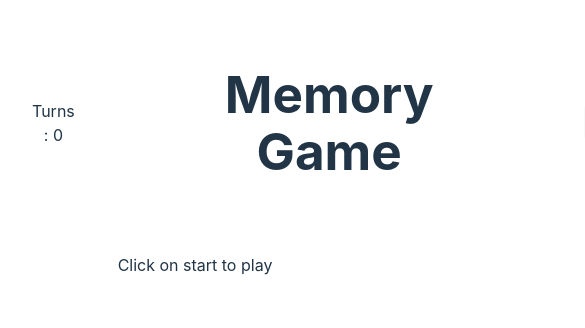
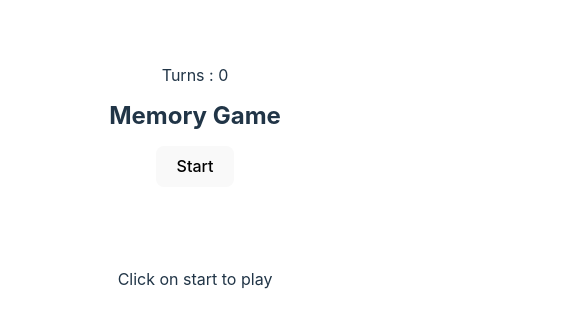
Before and after one commit to OrlaneB/memoryGameDevChallenge, a React (Vite) app: page / in a window 390 px wide. Shown: the top 328 px of the page, 585 px wide, since content can reach past the window. Built offline with nearby package versions, Linux system fonts and the light colour scheme.

Commit message:
responsive

```diff
--- a/src/App.css
+++ b/src/App.css
@@ -1,5 +1,4 @@
 #root {
-  max-width: 1280px;
   margin: 0 auto;
   padding: 2rem;
   text-align: center;
--- a/src/components/Header.tsx
+++ b/src/components/Header.tsx
@@ -15,11 +15,10 @@ export default function Header({ setCardOrder, setGameStarted, turnsNumber,gameS
 
     function createGame(){
 
-      if(gameStarted){
         setCardOrder([]);
         setTurnsNumber(0);
         setTurnedCards([false,false,false,false,false,false,false,false,false,false,false,false,false,false,false,false]);
-      }
+
 
         let randomNumbers:number[] = [];
 
--- a/src/index.css
+++ b/src/index.css
@@ -11,6 +11,8 @@
   text-rendering: optimizeLegibility;
   -webkit-font-smoothing: antialiased;
   -moz-osx-font-smoothing: grayscale;
+  padding: 15px;
+  text-align: center;
 }
 
 a {
--- a/src/styles/Cards.css
+++ b/src/styles/Cards.css
@@ -5,3 +5,11 @@
     gap:30px 80px;
     margin-bottom: 40px;
 }
+
+@media screen and (max-width:600px) {
+    #cardGrid {
+        grid-template-columns: repeat(4,8%);
+        gap:10px 50px;
+        justify-content: normal;
+    }
+}
--- a/src/styles/Header.css
+++ b/src/styles/Header.css
@@ -2,5 +2,18 @@
     display: flex;
     justify-content:space-between;
     align-items: center;
-    gap: 150px;;
+    justify-content: space-evenly;
+    width: 100%;
 }
+
+@media screen and (max-width:600px) {
+    #header h1 {
+        font-size: 1.5em;
+    }
+
+    #header {
+        display: block;
+        text-align: center;
+        margin-bottom: 40px ;
+    }
+}
```
